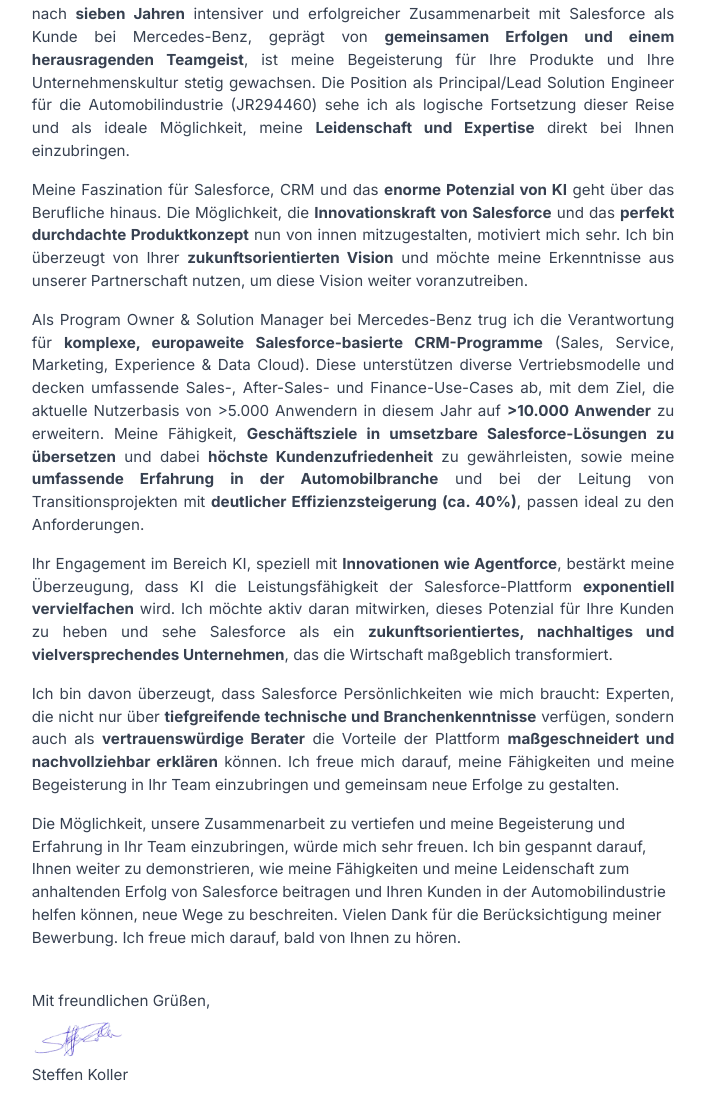
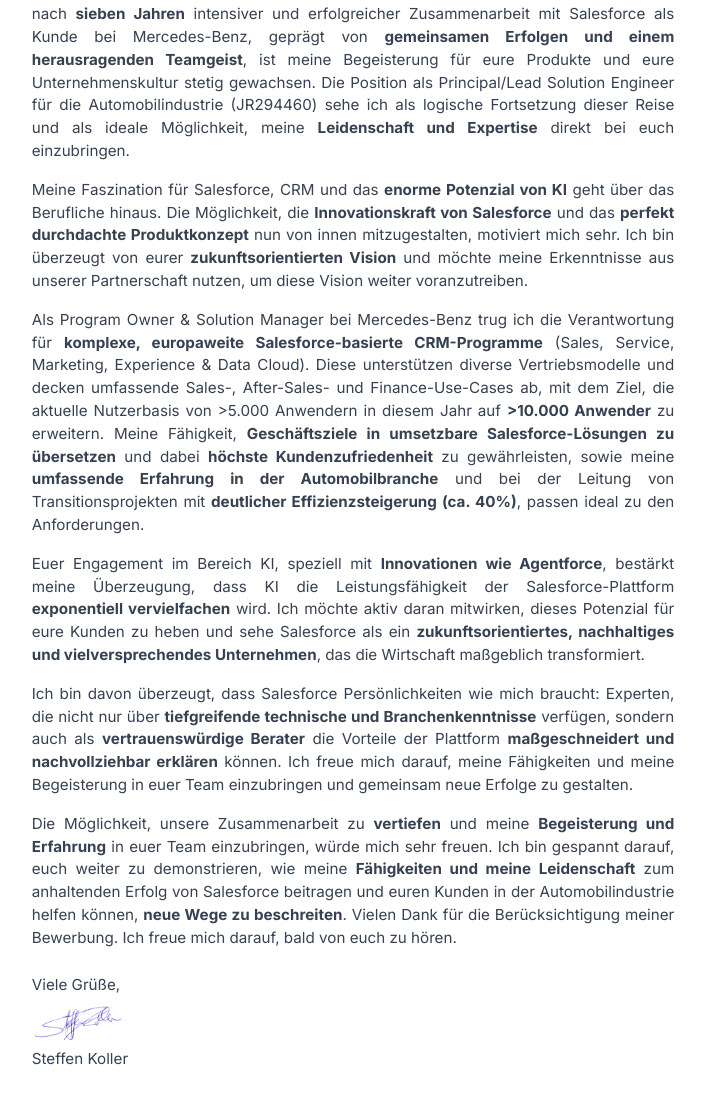
Before and after one commit to Steffen1975-art/motivation, a plain HTML site: page index.html in a window 1280 px wide. Shown: the part 460-1580 px from the top of the page, without its empty margins (287-992 px from the left). Drawn offline with nearby package versions, Linux system fonts and the light colour scheme.

Commit message:
Blockabsatz, du-form

```diff
--- a/index.html
+++ b/index.html
@@ -67,12 +67,18 @@
             text-align: justify;
         }
 
-        .salutation, .closing {
+        .salutation {
             margin-bottom: 1rem;
             font-size: 0.95rem;
         }
+
+        .closing { /* Nur noch für die Grußformel */
+            margin-top: 1.5rem; /* Etwas Abstand nach dem letzten Absatz */
+            font-size: 0.95rem;
+        }
+
         .signature-block {
-            margin-top: 2.5rem;
+            margin-top: 0.5rem; /* Weniger Abstand, da Grußformel jetzt im .closing ist */
         }
         .signature-block img {
             height: 40px;
@@ -128,7 +134,7 @@
             .button-container {
                 display: none !important;
             }
-            .letter-body p, .salutation, .closing, .recipient-address-block p, .date-block p, .subject-line, .signature-block p {
+            .letter-body p, .salutation, .closing p, .recipient-address-block p, .date-block p, .subject-line, .signature-block p {
                 font-size: 10pt !important;
             }
             .letterhead h1 {
@@ -193,11 +199,12 @@
 
         <div class="letter-body">
             <div class="lang-element" lang="de">
-                <p>nach <strong>sieben Jahren</strong> intensiver und erfolgreicher Zusammenarbeit mit Salesforce als Kunde bei Mercedes-Benz, geprägt von <strong>gemeinsamen Erfolgen und einem herausragenden Teamgeist</strong>, ist meine Begeisterung für Ihre Produkte und Ihre Unternehmenskultur stetig gewachsen. Die Position als Principal/Lead Solution Engineer für die Automobilindustrie (JR294460) sehe ich als logische Fortsetzung dieser Reise und als ideale Möglichkeit, meine <strong>Leidenschaft und Expertise</strong> direkt bei Ihnen einzubringen.</p>
-                <p>Meine Faszination für Salesforce, CRM und das <strong>enorme Potenzial von KI</strong> geht über das Berufliche hinaus. Die Möglichkeit, die <strong>Innovationskraft von Salesforce</strong> und das <strong>perfekt durchdachte Produktkonzept</strong> nun von innen mitzugestalten, motiviert mich sehr. Ich bin überzeugt von Ihrer <strong>zukunftsorientierten Vision</strong> und möchte meine Erkenntnisse aus unserer Partnerschaft nutzen, um diese Vision weiter voranzutreiben.</p>
+                <p>nach <strong>sieben Jahren</strong> intensiver und erfolgreicher Zusammenarbeit mit Salesforce als Kunde bei Mercedes-Benz, geprägt von <strong>gemeinsamen Erfolgen und einem herausragenden Teamgeist</strong>, ist meine Begeisterung für eure Produkte und eure Unternehmenskultur stetig gewachsen. Die Position als Principal/Lead Solution Engineer für die Automobilindustrie (JR294460) sehe ich als logische Fortsetzung dieser Reise und als ideale Möglichkeit, meine <strong>Leidenschaft und Expertise</strong> direkt bei euch einzubringen.</p>
+                <p>Meine Faszination für Salesforce, CRM und das <strong>enorme Potenzial von KI</strong> geht über das Berufliche hinaus. Die Möglichkeit, die <strong>Innovationskraft von Salesforce</strong> und das <strong>perfekt durchdachte Produktkonzept</strong> nun von innen mitzugestalten, motiviert mich sehr. Ich bin überzeugt von eurer <strong>zukunftsorientierten Vision</strong> und möchte meine Erkenntnisse aus unserer Partnerschaft nutzen, um diese Vision weiter voranzutreiben.</p>
                 <p>Als Program Owner & Solution Manager bei Mercedes-Benz trug ich die Verantwortung für <strong>komplexe, europaweite Salesforce-basierte CRM-Programme</strong> (Sales, Service, Marketing, Experience & Data Cloud). Diese unterstützen diverse Vertriebsmodelle und decken umfassende Sales-, After-Sales- und Finance-Use-Cases ab, mit dem Ziel, die aktuelle Nutzerbasis von >5.000 Anwendern in diesem Jahr auf <strong>>10.000 Anwender</strong> zu erweitern. Meine Fähigkeit, <strong>Geschäftsziele in umsetzbare Salesforce-Lösungen zu übersetzen</strong> und dabei <strong>höchste Kundenzufriedenheit</strong> zu gewährleisten, sowie meine <strong>umfassende Erfahrung in der Automobilbranche</strong> und bei der Leitung von Transitionsprojekten mit <strong>deutlicher Effizienzsteigerung (ca. 40%)</strong>, passen ideal zu den Anforderungen.</p>
-                <p>Ihr Engagement im Bereich KI, speziell mit <strong>Innovationen wie Agentforce</strong>, bestärkt meine Überzeugung, dass KI die Leistungsfähigkeit der Salesforce-Plattform <strong>exponentiell vervielfachen</strong> wird. Ich möchte aktiv daran mitwirken, dieses Potenzial für Ihre Kunden zu heben und sehe Salesforce als ein <strong>zukunftsorientiertes, nachhaltiges und vielversprechendes Unternehmen</strong>, das die Wirtschaft maßgeblich transformiert.</p>
-                <p>Ich bin davon überzeugt, dass Salesforce Persönlichkeiten wie mich braucht: Experten, die nicht nur über <strong>tiefgreifende technische und Branchenkenntnisse</strong> verfügen, sondern auch als <strong>vertrauenswürdige Berater</strong> die Vorteile der Plattform <strong>maßgeschneidert und nachvollziehbar erklären</strong> können. Ich freue mich darauf, meine Fähigkeiten und meine Begeisterung in Ihr Team einzubringen und gemeinsam neue Erfolge zu gestalten.</p>
+                <p>Euer Engagement im Bereich KI, speziell mit <strong>Innovationen wie Agentforce</strong>, bestärkt meine Überzeugung, dass KI die Leistungsfähigkeit der Salesforce-Plattform <strong>exponentiell vervielfachen</strong> wird. Ich möchte aktiv daran mitwirken, dieses Potenzial für eure Kunden zu heben und sehe Salesforce als ein <strong>zukunftsorientiertes, nachhaltiges und vielversprechendes Unternehmen</strong>, das die Wirtschaft maßgeblich transformiert.</p>
+                <p>Ich bin davon überzeugt, dass Salesforce Persönlichkeiten wie mich braucht: Experten, die nicht nur über <strong>tiefgreifende technische und Branchenkenntnisse</strong> verfügen, sondern auch als <strong>vertrauenswürdige Berater</strong> die Vorteile der Plattform <strong>maßgeschneidert und nachvollziehbar erklären</strong> können. Ich freue mich darauf, meine Fähigkeiten und meine Begeisterung in euer Team einzubringen und gemeinsam neue Erfolge zu gestalten.</p>
+                <p>Die Möglichkeit, unsere Zusammenarbeit zu <strong>vertiefen</strong> und meine <strong>Begeisterung und Erfahrung</strong> in euer Team einzubringen, würde mich sehr freuen. Ich bin gespannt darauf, euch weiter zu demonstrieren, wie meine <strong>Fähigkeiten und meine Leidenschaft</strong> zum anhaltenden Erfolg von Salesforce beitragen und euren Kunden in der Automobilindustrie helfen können, <strong>neue Wege zu beschreiten</strong>. Vielen Dank für die Berücksichtigung meiner Bewerbung. Ich freue mich darauf, bald von euch zu hören.</p>
             </div>
             <div class="lang-element" lang="en" style="display:none;">
                 <p>After <strong>seven years</strong> of intensive and successful collaboration with Salesforce as a customer at Mercedes-Benz, marked by <strong>shared successes and an outstanding team spirit</strong>, my admiration for your products and company culture has steadily grown. I see the Principal/Lead Solution Engineer position for the Automotive Industry (JR294460) as a logical continuation of this journey and an ideal opportunity to contribute my <strong>passion and expertise</strong> directly to your team.</p>
@@ -205,21 +212,18 @@
                 <p>As Program Owner & Solution Manager at Mercedes-Benz, I was responsible for <strong>complex, Europe-wide Salesforce-based CRM programs</strong> (Sales, Service, Marketing, Experience & Data Cloud). These support various sales models and cover comprehensive Sales, After Sales, and Finance use cases, with the goal of expanding the current user base of >5,000 users to <strong>>10,000 users</strong> this year through further go-lives. My ability to <strong>translate business objectives into actionable Salesforce solutions</strong> while ensuring the <strong>highest customer satisfaction</strong>, along with my <strong>extensive experience in the automotive industry</strong> and in leading transition projects with <strong>significant efficiency gains (approx. 40%)</strong>, ideally matches the requirements.</p>
                 <p>Your commitment to AI, especially with <strong>innovations like Agentforce</strong>, reinforces my belief that AI will <strong>exponentially multiply</strong> the Salesforce platform's capabilities. I want to actively participate in unlocking this potential for your customers and see Salesforce as a <strong>future-oriented, sustainable, and promising company</strong> that is significantly transforming the economy.</p>
                 <p>I am convinced that Salesforce needs individuals like me: experts who not only possess <strong>deep technical and industry knowledge</strong> but can also act as <strong>trusted advisors</strong>, explaining the benefits of the platform in a <strong>tailored and understandable</strong> manner. I look forward to contributing my skills and enthusiasm to your team and achieving new successes together.</p>
+                <p>The opportunity to <strong>deepen</strong> our collaboration and bring my <strong>enthusiasm and experience</strong> to your team is something I would be very excited about. I am eager to further demonstrate how my <strong>skills and passion</strong> can contribute to Salesforce's continued success and help your automotive clients <strong>blaze new trails</strong>. Thank you for considering my application. I look forward to hearing from you soon.</p>
             </div>
         </div>
 
         <div class="closing">
             <p>
-                <span class="lang-element" lang="de">Die Möglichkeit, unsere Zusammenarbeit zu vertiefen und meine Begeisterung und Erfahrung in Ihr Team einzubringen, würde mich sehr freuen. Ich bin gespannt darauf, Ihnen weiter zu demonstrieren, wie meine Fähigkeiten und meine Leidenschaft zum anhaltenden Erfolg von Salesforce beitragen und Ihren Kunden in der Automobilindustrie helfen können, neue Wege zu beschreiten. Vielen Dank für die Berücksichtigung meiner Bewerbung. Ich freue mich darauf, bald von Ihnen zu hören.</span>
-                <span class="lang-element" lang="en" style="display:none;">The opportunity to deepen our collaboration and bring my enthusiasm and experience to your team is something I would be very excited about. I am eager to further demonstrate how my skills and passion can contribute to Salesforce's continued success and help your automotive clients blaze new trails. Thank you for considering my application. I look forward to hearing from you soon.</span>
+                <span class="lang-element" lang="de">Viele Grüße,</span>
+                <span class="lang-element" lang="en" style="display:none;">Sincerely,</span>
             </p>
         </div>
 
         <div class="signature-block">
-            <p>
-                <span class="lang-element" lang="de">Mit freundlichen Grüßen,</span>
-                <span class="lang-element" lang="en" style="display:none;">Sincerely,</span>
-            </p>
             <img src="image_c3c611.png" alt="Unterschrift Steffen Koller" class="mt-2">
             <p>Steffen Koller</p>
         </div>
```
